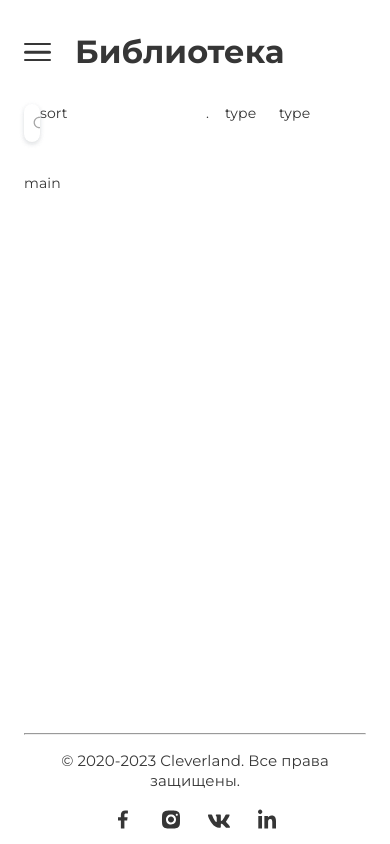
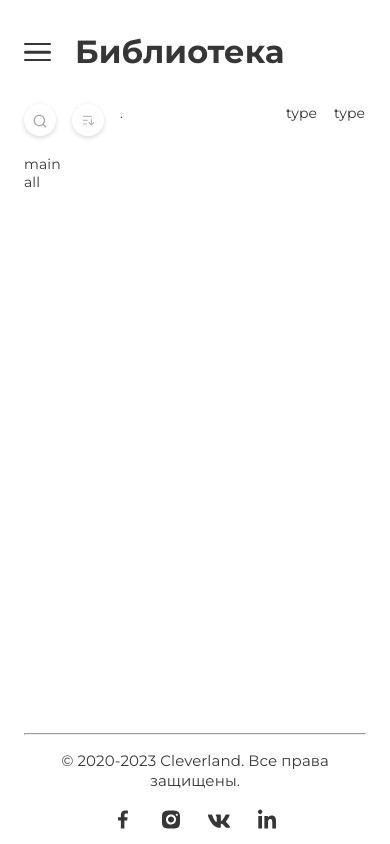
Before and after one commit to Defou1ts/sprint1-Defou1ts, a React (Create React App) app: page /#/books/all in a window 390 px wide. Built offline with nearby package versions, Linux system fonts and the light colour scheme.

Commit message:
created sort component

```diff
--- /dev/null
+++ b/src/components/common/sort/sort.module.css
@@ -0,0 +1,43 @@
+.wrapper {
+    cursor: pointer;
+    display: grid;
+    grid-template-columns: 16px auto;
+    align-items: center;
+    gap: 0px 8px;
+    width: 150px;
+    background: var(--white);
+    border-radius: 30px;
+    box-shadow: var(--bar-shadow);
+    border: none;
+    padding: 0px 16px;
+}
+.icon {
+    fill: var(--grey-40);
+}
+.text {
+    color: var(--grey-40);
+}
+
+@media screen and (max-width: 320px) {
+    .wrapper {
+        width: 32px;
+        padding: 8px;
+    }
+}
+
+@media screen and (max-width: 576px) {
+    .wrapper {
+        grid-template-columns: auto;
+        width: 32px;
+        height: 32px;
+        align-items: center;
+        justify-content: center;
+    }
+    .icon {
+        width: 16px;
+        height: 16px;
+    }
+    .text {
+        display: none;
+    }
+}
--- /dev/null
+++ b/src/components/common/sort/sort.props.ts
@@ -0,0 +1,3 @@
+import React from 'react';
+
+export type SortProps = React.HTMLAttributes<HTMLButtonElement>;
--- /dev/null
+++ b/src/components/common/sort/sort.tsx
@@ -0,0 +1,33 @@
+import { useState } from 'react';
+import cn from 'classnames';
+
+import { ReactComponent as AscendingIcon } from '../../../assets/icons/action/ascending.svg';
+import { ReactComponent as DescendingIcon } from '../../../assets/icons/action/descending.svg';
+import { Text } from '../text/text';
+
+import { SortProps } from './sort.props';
+
+import styles from './sort.module.css';
+
+export const Sort = ({ className, ...props }: SortProps) => {
+    const [sortType, setSortType] = useState<'ascending' | 'descending'>('ascending');
+
+    const Icon = sortType === 'ascending' ? AscendingIcon : DescendingIcon;
+
+    const onToggleSortType = () => {
+        if (sortType === 'ascending') {
+            setSortType('descending');
+        } else {
+            setSortType('ascending');
+        }
+    };
+
+    return (
+        <button onClick={onToggleSortType} type='button' className={cn(styles.wrapper, className)} {...props}>
+            <Icon className={styles.icon} />
+            <Text type='body' size='s' className={styles.text}>
+                По рейтингу
+            </Text>
+        </button>
+    );
+};
--- a/src/components/index.ts
+++ b/src/components/index.ts
@@ -3,6 +3,7 @@ export * from './common/htag/htag';
 export * from './common/text/text';
 export * from './common/burger/burger';
 export * from './common/search/search';
+export * from './common/sort/sort';
 
 // Forms
 
--- a/src/components/layouts/layout-main-page/layout-main-page.module.css
+++ b/src/components/layouts/layout-main-page/layout-main-page.module.css
@@ -7,7 +7,7 @@
 @media screen and (max-width: 768px) {
     .layout {
         display: grid;
-        grid-template-columns: minmax(255px, 279px) auto;
+        grid-template-columns: auto;
     }
     .sidebar {
         display: none;
--- a/src/pages/main/main.module.css
+++ b/src/pages/main/main.module.css
@@ -7,3 +7,11 @@
         'list list list list list';
     grid-template-rows: 38px auto;
 }
+
+@media screen and (max-width: 576px) {
+    .main {
+        grid-template-columns: 32px 32px auto 32px 32px;
+        gap: 19px 16px;
+        grid-template-rows: 32px auto;
+    }
+}
--- a/src/pages/main/main.tsx
+++ b/src/pages/main/main.tsx
@@ -1,6 +1,6 @@
 import { useParams } from 'react-router-dom';
 
-import { Search } from '../../components';
+import { Search, Sort } from '../../components';
 
 import styles from './main.module.css';
 
@@ -10,11 +10,11 @@ export const MainPage = () => {
     return (
         <section className={styles.main}>
             <Search isOpened={true} placeholder='Поиск книги или автора…' />
-            <p>sort</p>
+            <Sort />
             <p>.</p>
             <p>type</p>
             <p>type</p>
-            <p>main</p>
+            <p>main {category}</p>
         </section>
     );
 };
```
Also changed, not shown: src/assets/icons/action/ascending.svg (added), src/assets/icons/action/descending.svg (added).
